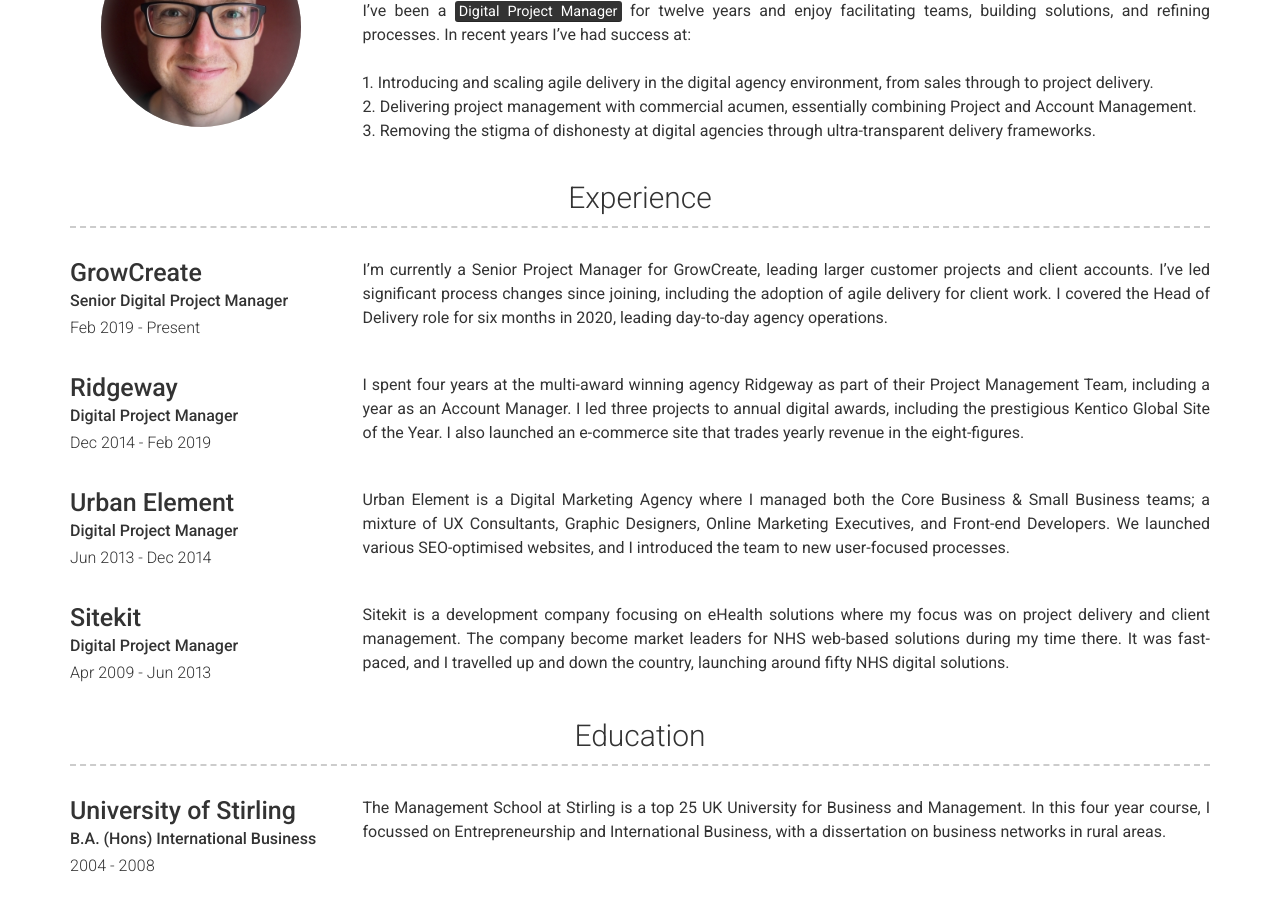
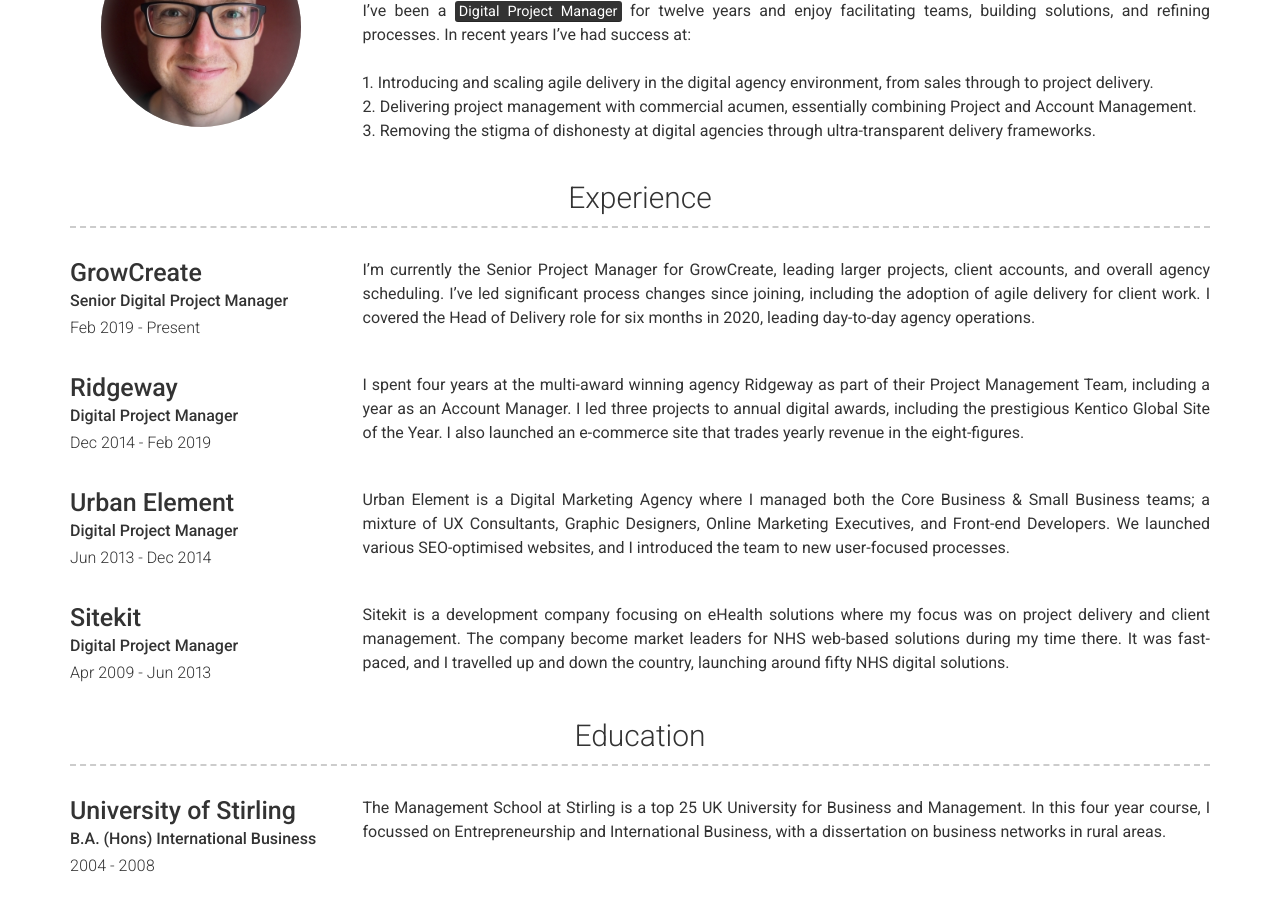
Before and after one commit to csgdavidson/Charlie-Davidson2, a Jekyll site: the page built from index.md, in a window 1280 px wide and 900 px high, scrolled down 352 px. Built offline with Jekyll 4.4.1, drawn with Linux system fonts in a browser that asks for light colours; nearby versions of some CDN libraries.

Commit message:
Update experience.yml

```diff
--- a/_data/experience.yml
+++ b/_data/experience.yml
@@ -4,7 +4,7 @@
   job_title: Senior Digital Project Manager
   dates: Feb 2019 - Present
   description:
-    I’m currently a Senior Project Manager for GrowCreate, leading larger customer projects and client accounts. I’ve led significant process changes since joining, including the adoption of agile delivery for client work. I covered the Head of Delivery role for six months in 2020, leading day-to-day agency operations.
+    I’m currently the Senior Project Manager for GrowCreate, leading larger projects, client accounts, and overall agency scheduling. I’ve led significant process changes since joining, including the adoption of agile delivery for client work. I covered the Head of Delivery role for six months in 2020, leading day-to-day agency operations.
 - company: Ridgeway
   job_title: Digital Project Manager
   dates: Dec 2014 - Feb 2019
```
